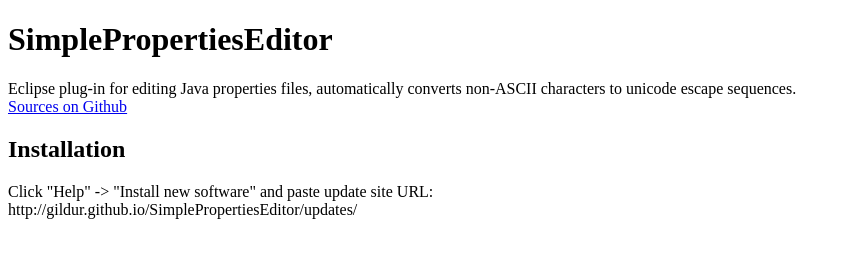
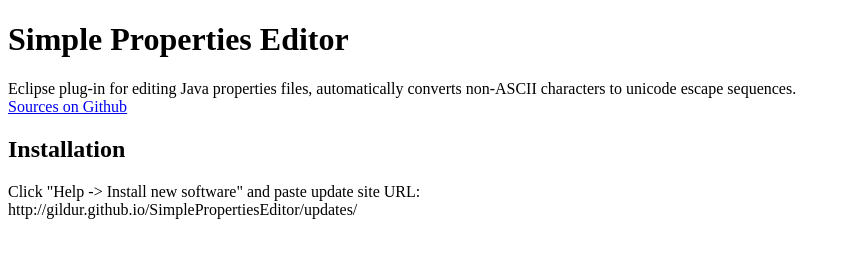
Before and after one commit to gildur/SimplePropertiesEditor, a plain HTML site: page index.html in a window 1280 px wide. Shown: the whole page, without its empty margins (0-851 px from the left). Drawn offline with Linux system fonts and the light colour scheme.

Commit message:
Update site refresh.

```diff
--- a/index.html
+++ b/index.html
@@ -1,15 +1,15 @@
 <!DOCTYPE html>
 <html>
     <head>
-        <title>SimplePropertiesEditor</title>
+        <title>Simple Properties Editor</title>
     </head>
 
     <body>
-        <h1>SimplePropertiesEditor</h1>
-        <div>Eclipse plug-in for editing Java properties files, automatically converts non-ASCII characters to unicode escape sequences.<br>
-            <a href="https://github.com/gildur/SimplePropertiesEditor">Sources on Github</a></div>
+        <h1>Simple Properties Editor</h1>
+        <p>Eclipse plug-in for editing Java properties files, automatically converts non-ASCII characters to unicode escape sequences.<br>
+            <a href="https://github.com/gildur/SimplePropertiesEditor">Sources on Github</a></p>
         <h2>Installation</h2>
-        <div>Click "Help" -> "Install new software" and paste update site URL:<br>
-            http://gildur.github.io/SimplePropertiesEditor/updates/</div>
+        <p>Click "Help -> Install new software" and paste update site URL:<br>
+            http://gildur.github.io/SimplePropertiesEditor/updates/</p>
     </body>
 </html>
```
Also changed, not shown: 4 other files.
